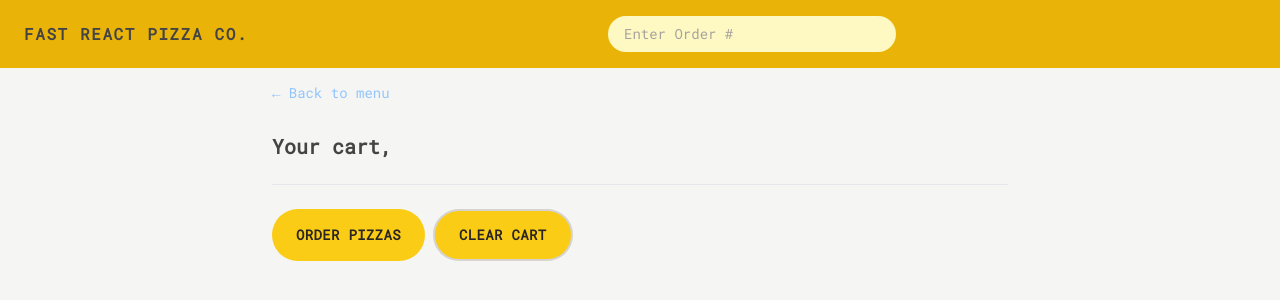
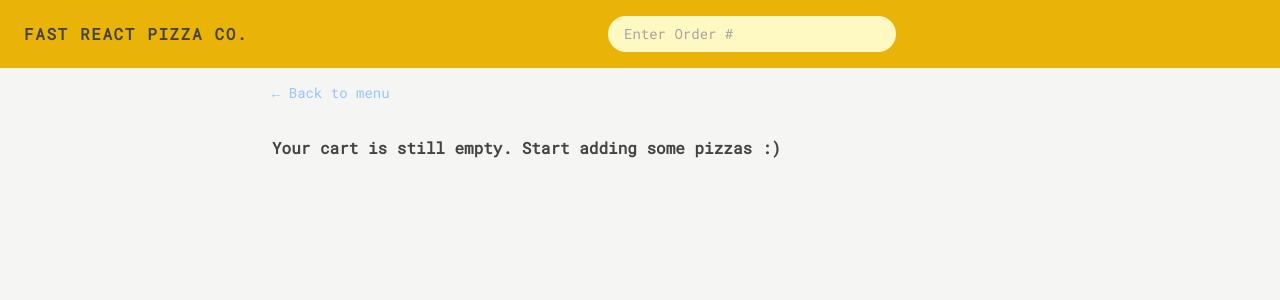
Before and after one commit to erickelninoSwift/fast-react-pizza, a React (Vite) app: page /cart in a window 1280 px wide. Shown: the top 300 px of the page. Built offline with nearby package versions, Linux system fonts and the light colour scheme.

Commit message:
update data

```diff
--- a/src/cart/Cart.jsx
+++ b/src/cart/Cart.jsx
@@ -3,7 +3,9 @@
 import Button from '../ui/Button';
 import CartItem from './CartItem';
 import { useSelector } from 'react-redux';
-
+import { useDispatch } from 'react-redux';
+import { clearCart } from './cartSlice';
+import EmptyCart from './EmptyCart';
 const fakeCart = [
   {
     pizzaId: 12,
@@ -32,10 +34,13 @@
   const cartAll = useSelector((state) => {
     return state.cart.cart;
   });
+  const dispatch = useDispatch();
   const cart = cartAll;
   const username1 = useSelector((state) => {
     return state.user.username;
   });
+
+  if (!cartAll.length) return <EmptyCart />;
   return (
     <div className="px-4 py-3">
       <LinkButton to={'/menu'}>&larr; Back to menu</LinkButton>
@@ -51,7 +56,14 @@
         <Button to="/order/new" type={'primary'}>
           Order pizzas
         </Button>
-        <Button type={'secondary'}>Clear cart</Button>
+        <Button
+          type={'secondary'}
+          onClick={() => {
+            return dispatch(clearCart());
+          }}
+        >
+          Clear cart
+        </Button>
       </div>
     </div>
   );
--- a/src/cart/EmptyCart.jsx
+++ b/src/cart/EmptyCart.jsx
@@ -1,11 +1,14 @@
 import { Link } from 'react-router-dom';
+import { LinkButton } from '../ui/LinkButton';
 
 function EmptyCart() {
   return (
-    <div>
-      <Link to="/menu">&larr; Back to menu</Link>
+    <div className="px-4 py-3">
+      <LinkButton to={'/menu'}>&larr; Back to menu</LinkButton>
 
-      <p>Your cart is still empty. Start adding some pizzas :)</p>
+      <p className="mt-8 font-semibold">
+        Your cart is still empty. Start adding some pizzas :)
+      </p>
     </div>
   );
 }
```
